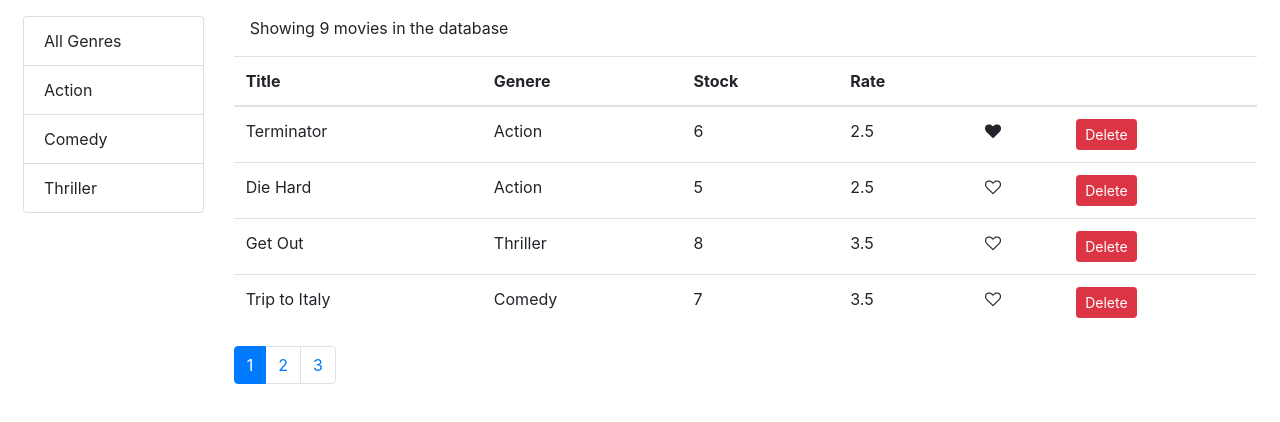
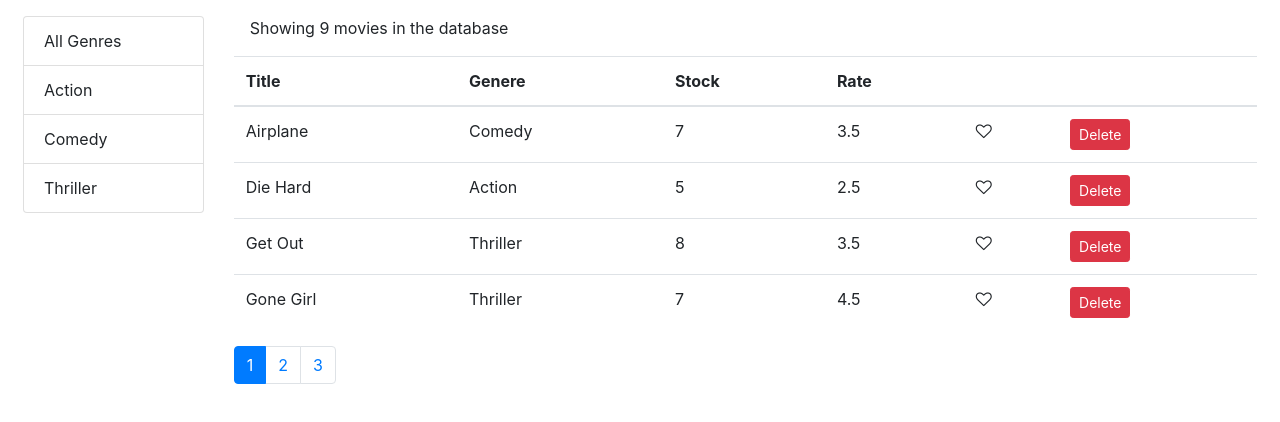
Before and after one commit to onnamani/movie-ratings, a React (Create React App) app: page / in a window 1280 px wide. Shown: the top 422 px of the page. Built offline with nearby package versions, Linux system fonts and the light colour scheme.

Commit message:
implementing table sorting using lodash

```diff
--- a/src/component/movies.jsx
+++ b/src/component/movies.jsx
@@ -5,6 +5,7 @@
 import Pagination from "./common/pagination";
 import Listgroup from "./common/listgroup";
 import MoviesTable from "./moviesTable";
+import _ from 'lodash'
 
 class Movies extends Component {
   state = {
@@ -12,10 +13,11 @@
     genres: [],
     pageSize: 4,
     currentPage: 1,
+    sortColumn: { path: 'title', order: 'asc'}
   };
 
   componentDidMount() {
-    const genres = [{ name: "All Genres" }, ...getGenres()];
+    const genres = [{ _id: "", name: "All Genres" }, ...getGenres()];
     this.setState({ movies: getMovies(), genres });
   }
 
@@ -41,12 +43,24 @@
     this.setState({ selectedGenre: genre, currentPage: 1 });
   };
 
+  handleSort = path => {
+    const sortColumn = {...this.state.sortColumn}
+    if (sortColumn.path === path) {
+      sortColumn.order = (sortColumn.order === 'asc') ? 'desc' : 'asc'
+    } else {
+      sortColumn.path = path
+      sortColumn.order = 'asc'
+    }
+    this.setState({ sortColumn })
+  }
+
   render() {
     const { length: count } = this.state.movies;
     const {
       pageSize,
       currentPage,
       selectedGenre,
+      sortColumn,
       movies: allMovies,
     } = this.state;
 
@@ -57,7 +71,10 @@
       selectedGenre && selectedGenre._id
         ? allMovies.filter((movie) => movie.genre._id === selectedGenre._id)
         : allMovies;
-    const movies = paginate(filtered, currentPage, pageSize);
+
+      const sorted = _.orderBy(filtered, [sortColumn.path], [sortColumn.order])
+
+    const movies = paginate(sorted, currentPage, pageSize);
     // console.log(movies)
 
     return (
@@ -77,6 +94,7 @@
             movies={movies}
             onLike={this.handleLike}
             onDelete={this.handleDelete}
+            onSort={this.handleSort}
           />
           <Pagination
             itemsCount={filtered.length}
--- a/src/component/moviesTable.jsx
+++ b/src/component/moviesTable.jsx
@@ -2,16 +2,16 @@
 import Like from "./common/like";
 
 const MoviesTable = (props) => {
-  const { movies, onDelete, onLike } = props
+  const { movies, onDelete, onLike, onSort } = props;
 
   return (
     <table className="table">
       <thead>
         <tr>
-          <th>Title</th>
-          <th>Genere</th>
-          <th>Stock</th>
-          <th>Rate</th>
+          <th onClick={() => onSort("title")}>Title</th>
+          <th onClick={() => onSort("genre.name")}>Genere</th>
+          <th onClick={() => onSort("numberInStock")}>Stock</th>
+          <th onClick={() => onSort("dailyRentalRate")}>Rate</th>
           <th></th>
           <th></th>
         </tr>
@@ -24,10 +24,7 @@
             <td>{movie.numberInStock}</td>
             <td>{movie.dailyRentalRate}</td>
             <td>
-              <Like
-                onClick={() => onLike(movie)}
-                liked={movie.liked}
-              />
+              <Like onClick={() => onLike(movie)} liked={movie.liked} />
             </td>
 
             <td>
```
